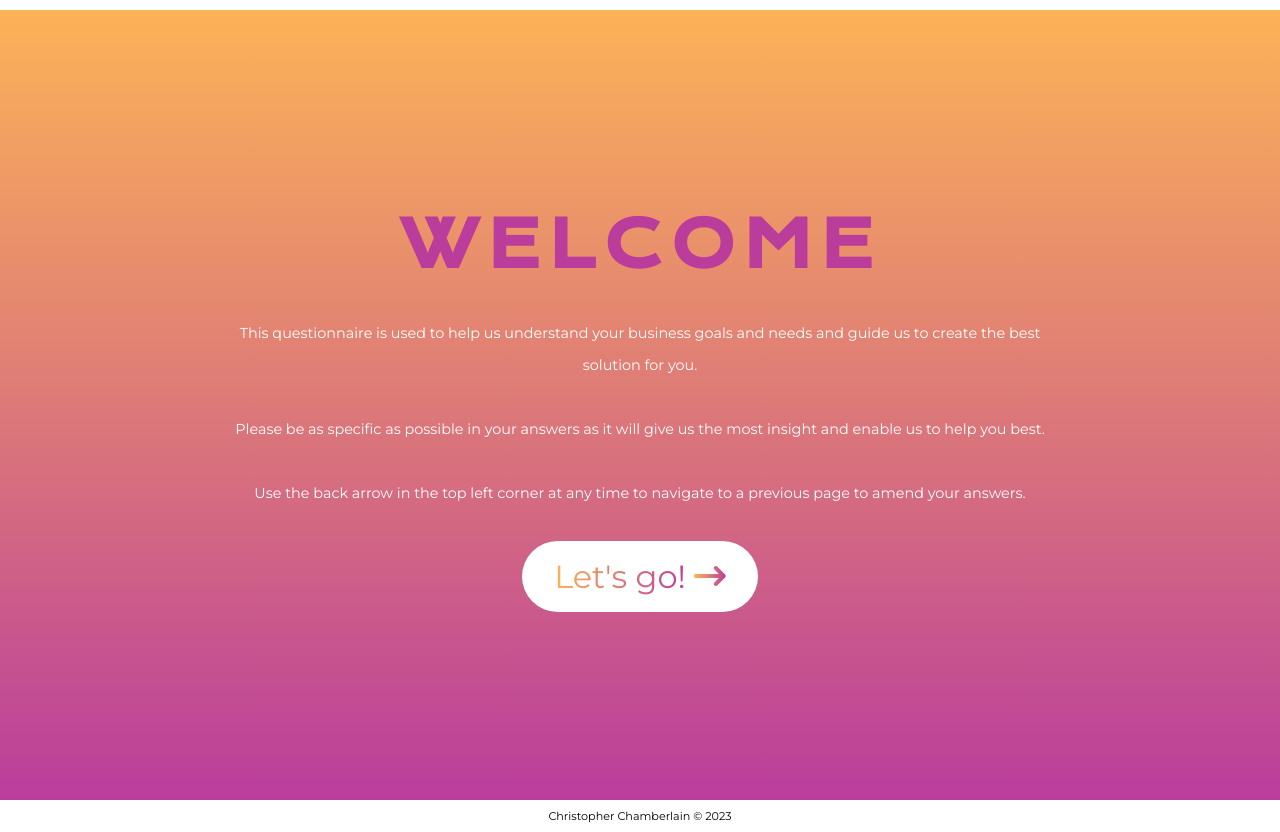
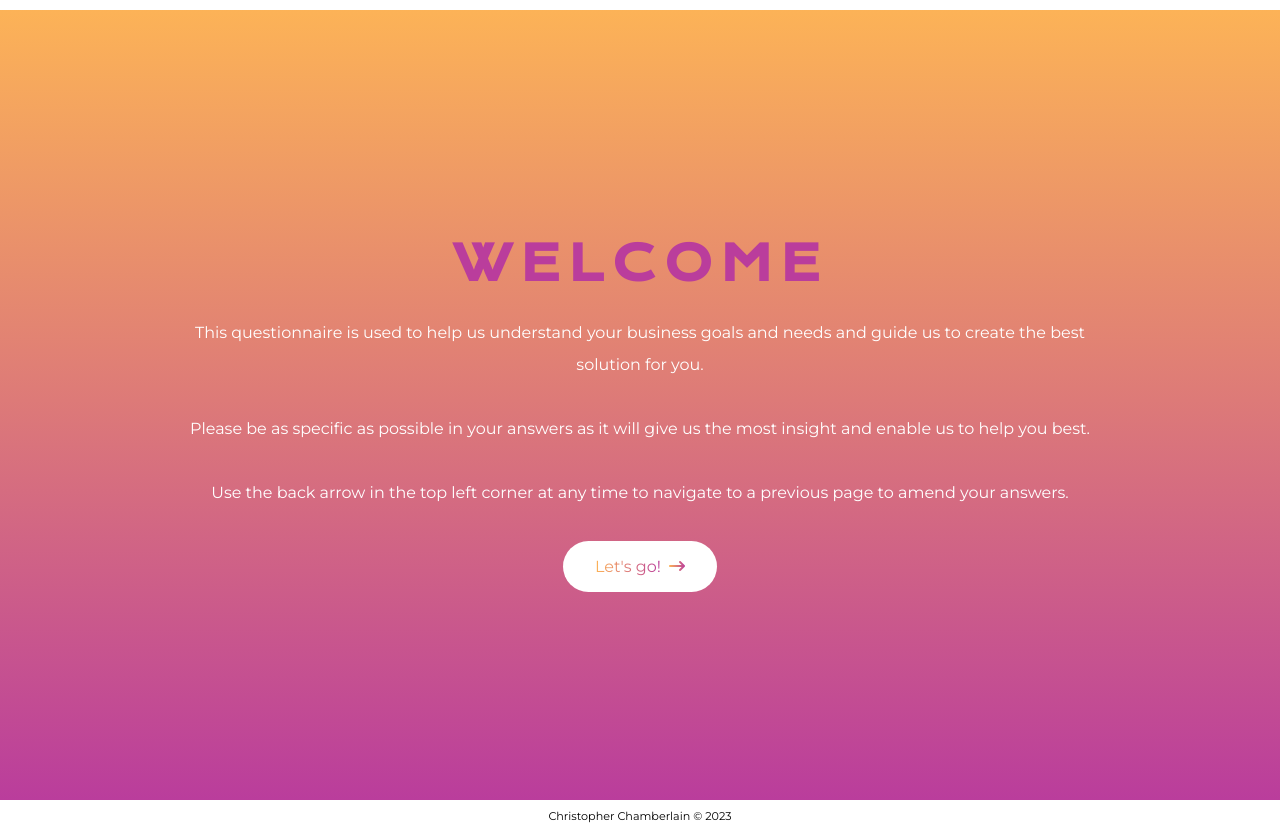
Before and after one commit to AkaraTawng/client-design-questionairre, a React (Vite) app: page / in a window 1280 px wide. Built offline with nearby package versions, Linux system fonts and the light colour scheme.

Commit message:
adjust welcome page @mobileL

```diff
--- a/src/components/Form.jsx
+++ b/src/components/Form.jsx
@@ -228,8 +228,7 @@
     }
 
     @media ${devices.mobileL} {
-      font-size: 2.3rem;
-      padding: 1rem 1.3rem;
+
   }
 `;
 
@@ -272,7 +271,7 @@
     }
 
   @media ${devices.mobileL} {
-    font-size: 2rem;
+    /* font-size: 2rem; */
     /* font-size: 5rem; */
   }
 
--- a/src/components/PersonalInfo.jsx
+++ b/src/components/PersonalInfo.jsx
@@ -115,7 +115,7 @@
   transition: 0.6s;
 
   @media ${devices.mobileL} {
-    font-size: 2rem;
+
   }
 `;
 
--- a/src/components/Welcome.jsx
+++ b/src/components/Welcome.jsx
@@ -37,14 +37,12 @@
   };
 
   @media ${devices.mobileL} {
-    font-size: 5rem;
-    margin-top: 1rem;
-    margin-bottom: 2rem;
+  font-size: 3rem;
+  margin-top: 1.5rem;
   };
 
   @media ${devices.tablet}{
-    font-size: 4rem;
-    margin-top: 1rem;
+
   };
 `;
 
@@ -55,12 +53,9 @@
   line-height: 2rem;
   font-size: 0.9rem;
   margin-bottom: 2rem;
-    @media ${devices.mobileM} {
-
-    }
 
     @media ${devices.mobileL} {
-
+      font-size: 1rem;
     }
 
     @media ${devices.tablet} {
```
